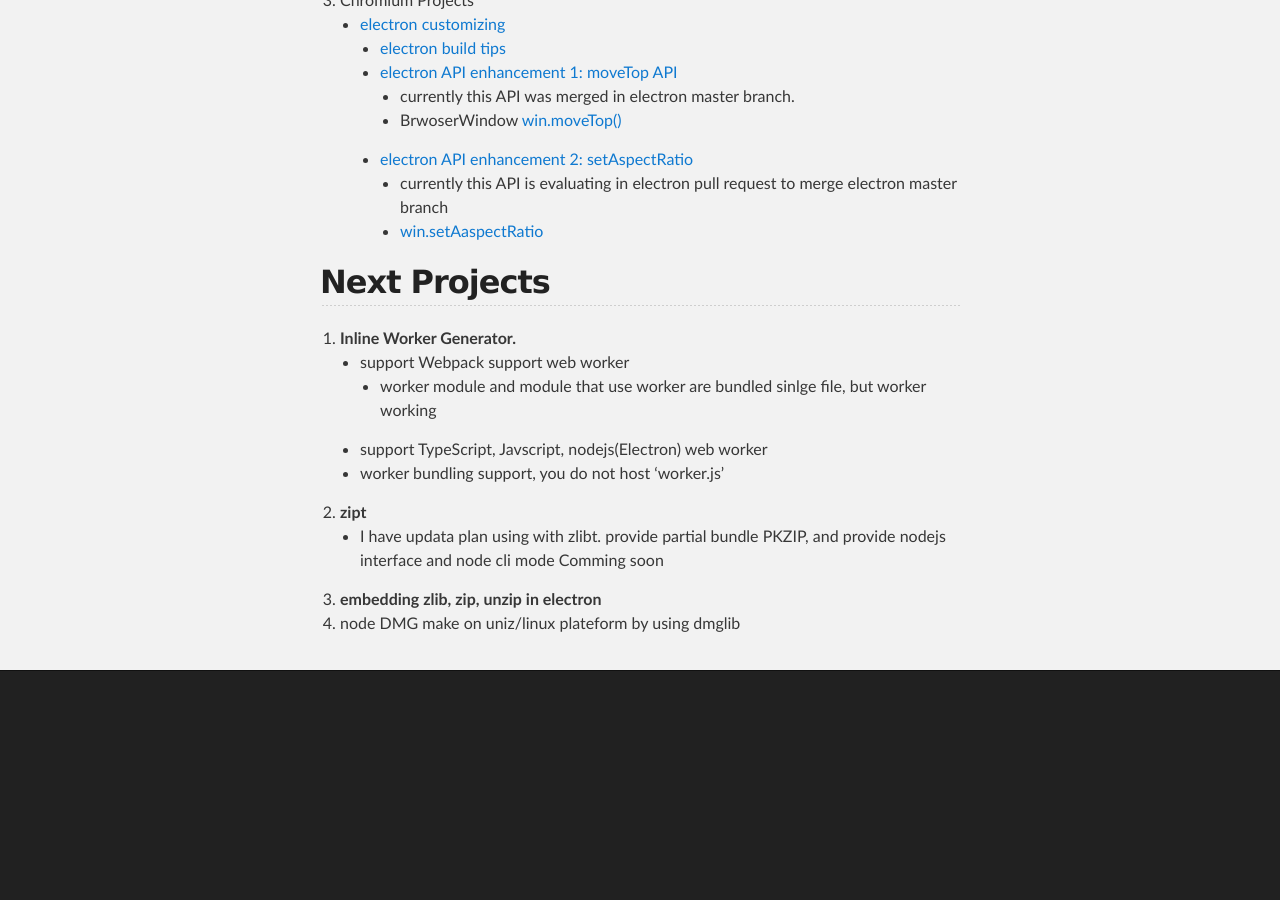
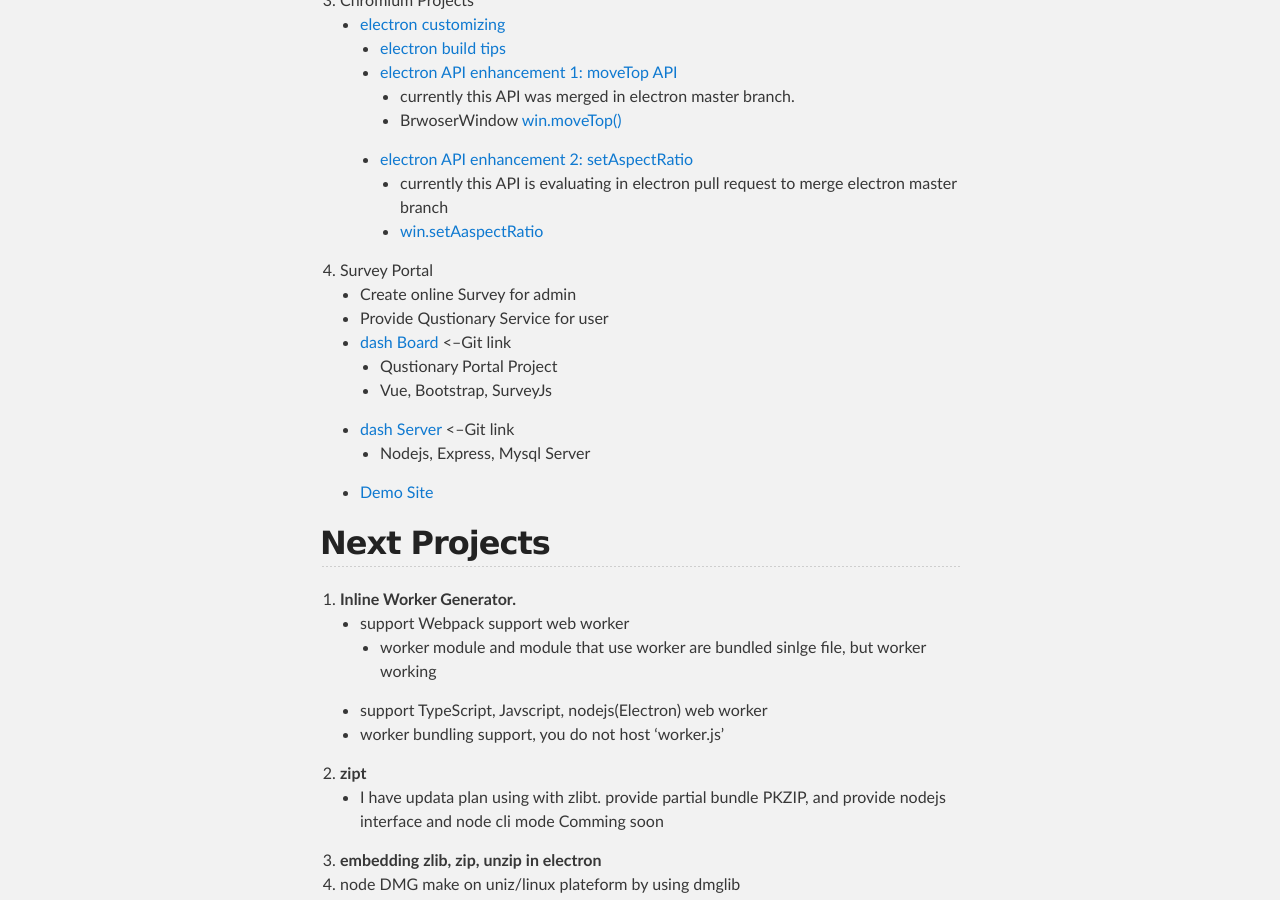
Before and after one commit to MadfishDT/MadfishDT.github.io, a Jekyll site: the page built from index.md, in a window 1280 px wide and 900 px high, scrolled down 1955 px. Built offline with Jekyll 4.4.1, drawn with Linux system fonts in a browser that asks for light colours; our own code applies the rules of GitHub Pages for plain Markdown files; comment, search, counter and statistics services are not loaded; before the commit the page ends 2666 px from its top, so only the background shows below that.

Commit message:
add survey portal

```diff
--- a/index.md
+++ b/index.md
@@ -70,6 +70,16 @@
             - currently this API is evaluating in electron pull request to merge electron master branch
             - [win.setAaspectRatio](https://github.com/electron/electron/pull/18306)
 
+4. Survey Portal
+    - Create online Survey for admin
+    - Provide Qustionary Service for user
+    - [dash Board](https://github.com/MadfishDT/dash-client2) <--Git link
+        - Qustionary Portal Project
+        - Vue, Bootstrap, SurveyJs
+    - [dash Server](https://github.com/MadfishDT/dash-server) <--Git link
+        - Nodejs, Express, Mysql Server
+    - [Demo Site](http://35.193.127.219:8080)
+
 ## Next Projects
 
 1. **Inline Worker Generator.**
```
